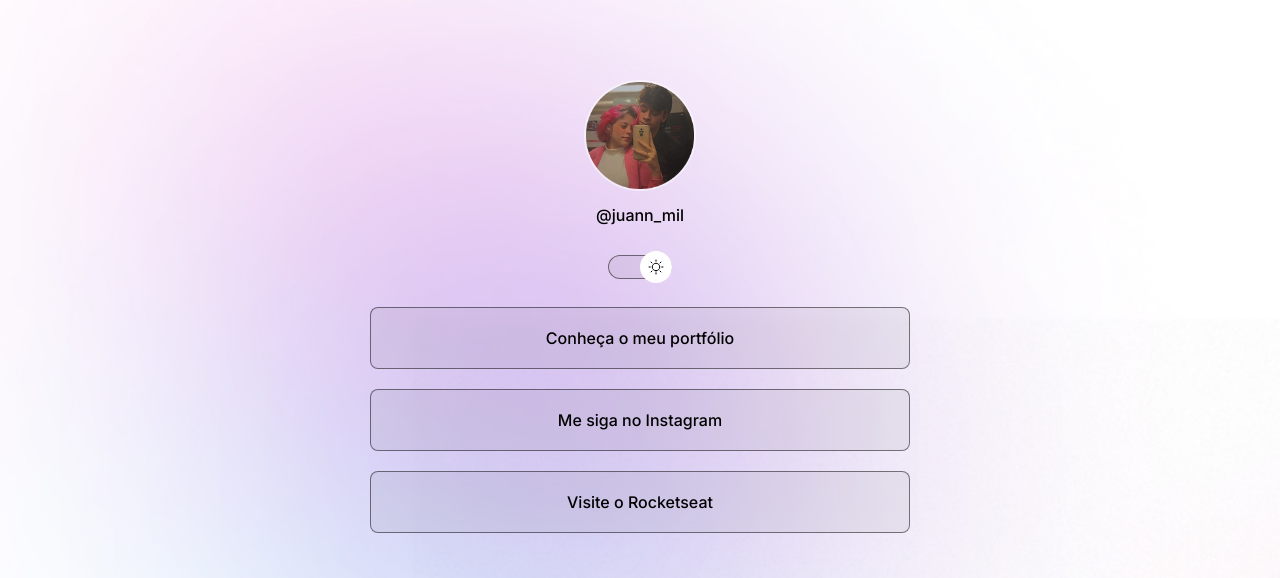
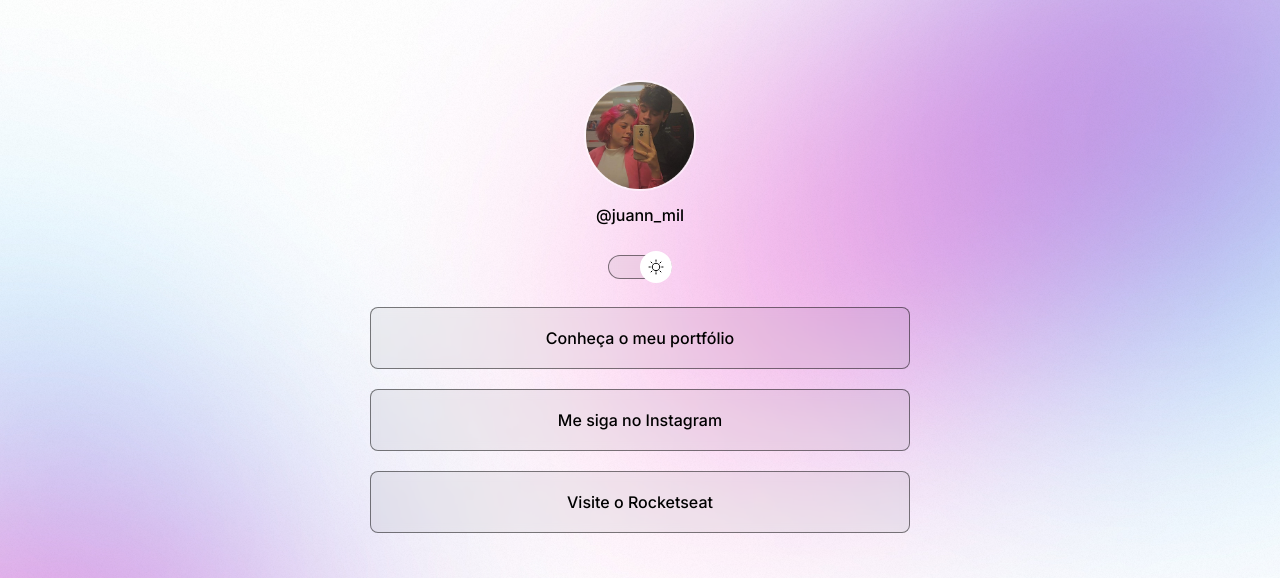
Before and after one commit to JuanMill/Devlinks_Projeto-01, a plain HTML site: page index.html in a window 1280 px wide. Shown: the top 578 px of the page. Drawn offline with nearby package versions, Linux system fonts and the light colour scheme.

Commit message:
background on media queries

```diff
--- a/style.css
+++ b/style.css
@@ -142,5 +142,13 @@ footer{
   text-align: center;
 }
 
-/* </script>: <script type="text/javascript" src="lib.js">
-              <script type="text/javascript" src="lib.js">
+/* media queries */
+
+@media (min-width: 700px) {
+:root {
+  --bg-url: url(./assets/bgdark.jpg);
+}
+.ligth {
+  --bg-url: url(./assets/bglight.jpg);
+}
+}
```
Also changed, not shown: assets/bgdark.jpg (added), assets/bglight.jpg (added).
